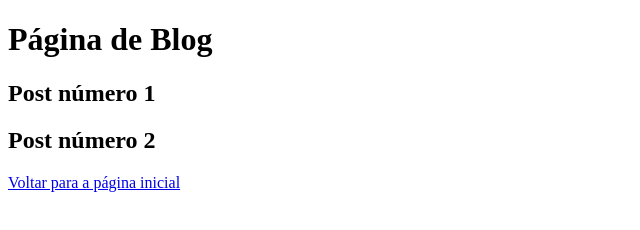
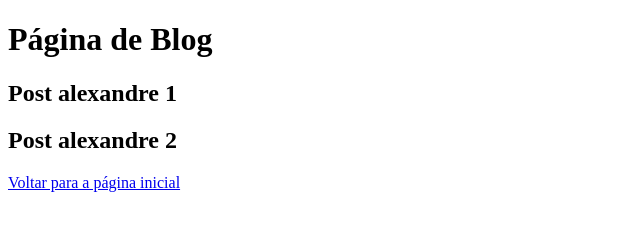
Before and after one commit to alexmazz/aulagithub, a plain HTML site: page blog.html in a window 1280 px wide. Shown: the whole page, without its empty margins (0-640 px from the left). Drawn offline with Linux system fonts and the light colour scheme.

Commit message:
Alterado arquivo venda

```diff
--- a/blog.html
+++ b/blog.html
@@ -8,8 +8,8 @@
 </head>
 <body>
     <h1>Página de Blog</h1>
-    <h2>Post número 1</h2>
-    <h2>Post número 2</h2>
+    <h2>Post alexandre 1</h2>
+    <h2>Post alexandre 2</h2>
     <a href="index.html">Voltar para a página inicial</a>
 </body>
 </html>
```
